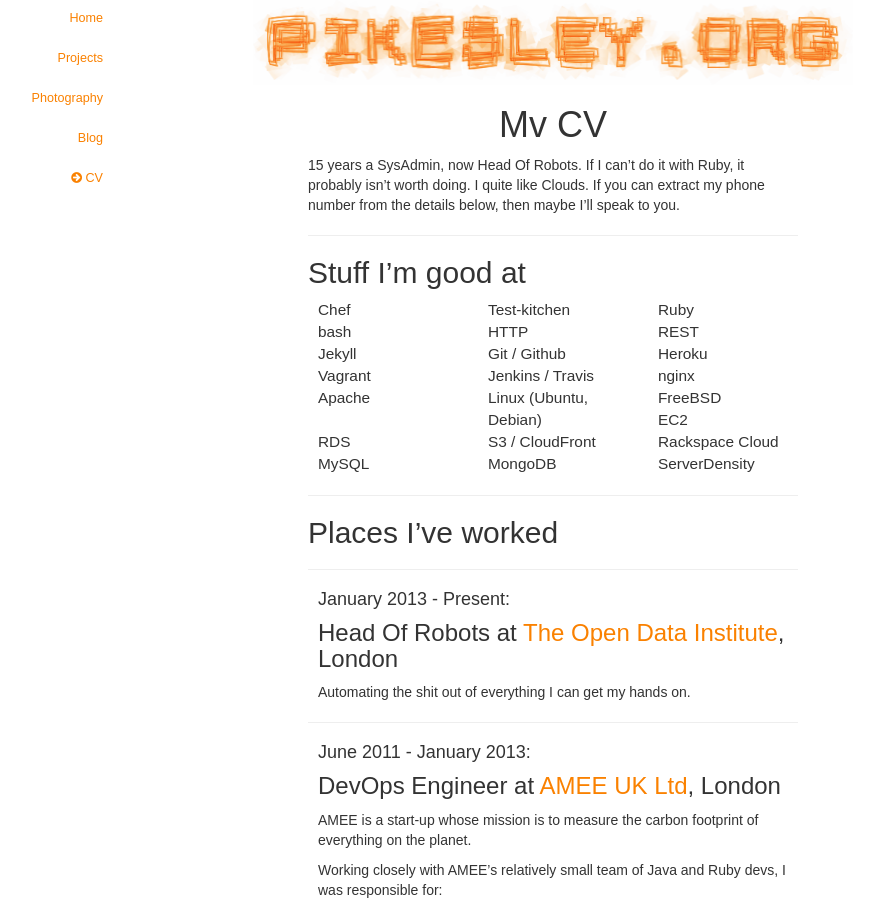
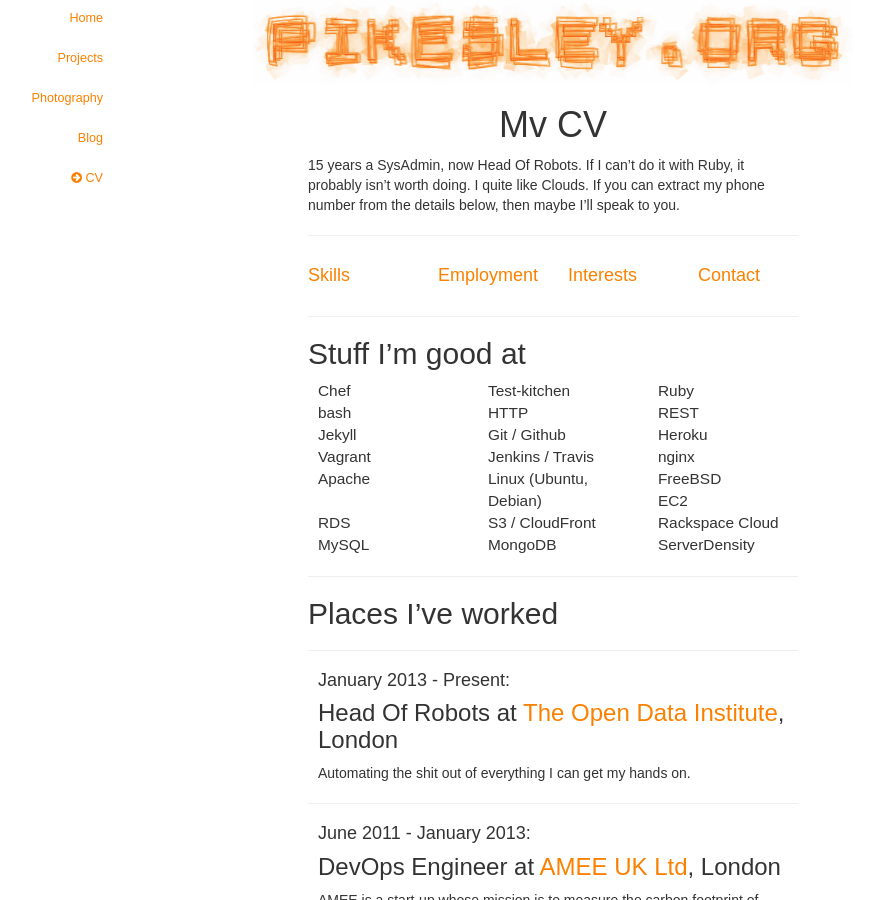
Before and after one commit to pikesley/pikesley.github.io, a Jekyll site: the page built from cv.html, in a window 1280 px wide and 900 px high. Shown: the whole window, without its empty margins (87-964 px from the left). Built offline with Jekyll 4.4.1, drawn with Linux system fonts in a browser that asks for light colours; nearby versions of some CDN libraries; some web fonts are replaced.

Commit message:
Break out into sections

```diff
--- /dev/null
+++ b/_includes/cv/blurb.html
@@ -0,0 +1,5 @@
+<p>
+  15 years a SysAdmin, now Head Of Robots. If I can’t do it with Ruby, it
+  probably isn’t worth doing. I quite like Clouds. If you can extract my phone
+  number from the details below, then maybe I’ll speak to you.
+</p>
--- /dev/null
+++ b/_includes/cv/contact.html
@@ -0,0 +1,7 @@
+<h2 id='contact'>Contact me</h2>
+<ul class='contact-me'>
+  {% for contact in site.data.cv.contact %}
+    <li><a href='{{ contact.link }}'>{{ contact.method }}</a></li>
+  {% endfor %}
+  <li>telephone: <code>'+%d' % [ '684dace0e7'.to_i(16) ]</code></li>
+</ul>
--- /dev/null
+++ b/_includes/cv/employment.html
@@ -0,0 +1,16 @@
+<h2 id='employment'>Places I’ve worked</h2>
+{% for employer in site.data.cv.employers %}
+<hr />
+<div class='employer'>
+  <h4 class='employment-dates'>{{ employer.dates.start }} - {{ employer.dates.end }}:</h4>
+  <h3>
+    {{ employer.role }} at
+    {% if employer.url %}
+      <a href='{{ employer.url }}'>
+    {% endif %}
+    {{ employer.name }}{% if employer.url %}</a>{% endif %},
+    {{ employer.location }}</h3>
+
+    {{ employer.blurb | markdownify }}
+</div>
+{% endfor %}
--- /dev/null
+++ b/_includes/cv/interests.html
@@ -0,0 +1,6 @@
+<h2 id='interests'>Other things I do</h2>
+<ul class='interests'>
+{% for interest in site.data.cv.interests %}
+  <li><a href='{{ interest.url }}'>{{ interest.thing }}</a></li>
+{% endfor %}
+</ul>
--- /dev/null
+++ b/_includes/cv/skills.html
@@ -0,0 +1,8 @@
+<h2 id='skills'>Stuff I’m good at</h2>
+<div class='row skills'>
+  {% for skill in site.data.cv.skills %}
+    <div class='col-md-4 skill'>
+      {{ skill }}
+    </div>
+  {% endfor %}
+</div>
--- a/cv.html
+++ b/cv.html
@@ -1,57 +1,26 @@
 ---
 title: Mv CV
 layout: narrow
+sections:
+  - skills
+  - employment
+  - interests
+  - contact
 ---
 
-<p>15 years a SysAdmin, now Head Of Robots. If I can’t do it with Ruby, it
-  probably isn’t worth doing. I quite like Clouds. If you can extract my phone
-  number from the details below, then maybe I’ll speak to you.</p>
+{% include cv/blurb.html %}
 
 <hr />
 
-<h2>Stuff I’m good at</h2>
-<div class='row skills'>
-  {% for skill in site.data.cv.skills %}
-    <div class='col-md-4 skill'>
-      {{ skill }}
-    </div>
+<div class='row'>
+  {% for section in page.sections %}
+  <div class='col-md-3'>
+    <h4><a href='#{{ section }}'>{{ section | capitalize }}</a></h4>
+  </div>
   {% endfor %}
 </div>
 
-<hr />
-
-<h2>Places I’ve worked</h2>
-{% for employer in site.data.cv.employers %}
-<hr />
-<div class='employer'>
-<h4 class='employment-dates'>{{ employer.dates.start }} - {{ employer.dates.end }}:</h4>
-<h3>
-  {{ employer.role }} at
-  {% if employer.url %}
-    <a href='{{ employer.url }}'>
-  {% endif %}
-  {{ employer.name }}{% if employer.url %}</a>{% endif %},
-  {{ employer.location }}</h3>
-
-  {{ employer.blurb | markdownify }}
-</div>
+{% for section in page.sections %}
+  <hr />
+  {% include cv/{{ section }}.html %}
 {% endfor %}
-
-<hr />
-
-<h2>Other things I do</h2>
-<ul class='interests'>
-{% for interest in site.data.cv.interests %}
-  <li><a href='{{ interest.url }}'>{{ interest.thing }}</a></li>
-{% endfor %}
-</ul>
-
-<hr />
-
-<h2>Contact me</h2>
-<ul class='contact-me'>
-{% for contact in site.data.cv.contact %}
-  <li><a href='{{ contact.link }}'>{{ contact.method }}</a></li>
-{% endfor %}
-<li>telephone: <code>'+%d' % [ '684dace0e7'.to_i(16) ]</code></li>
-</ul>
```
